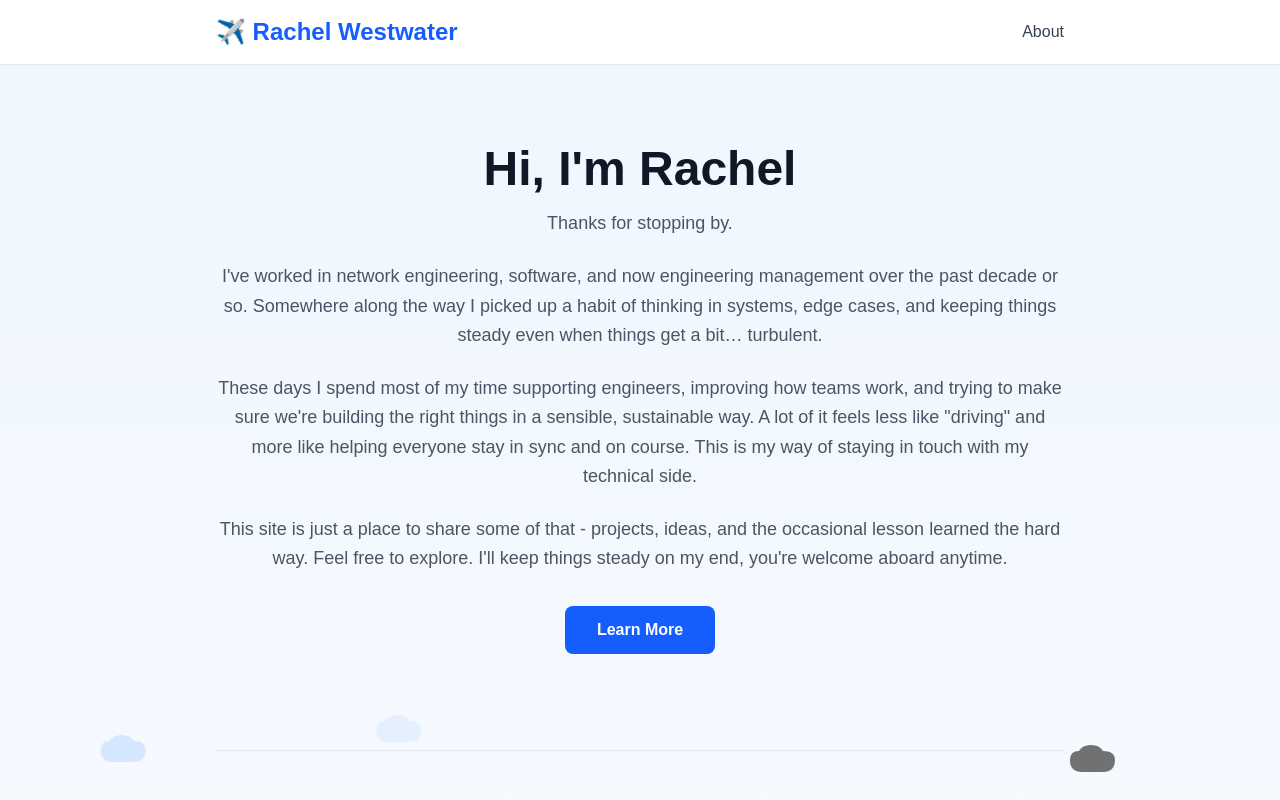
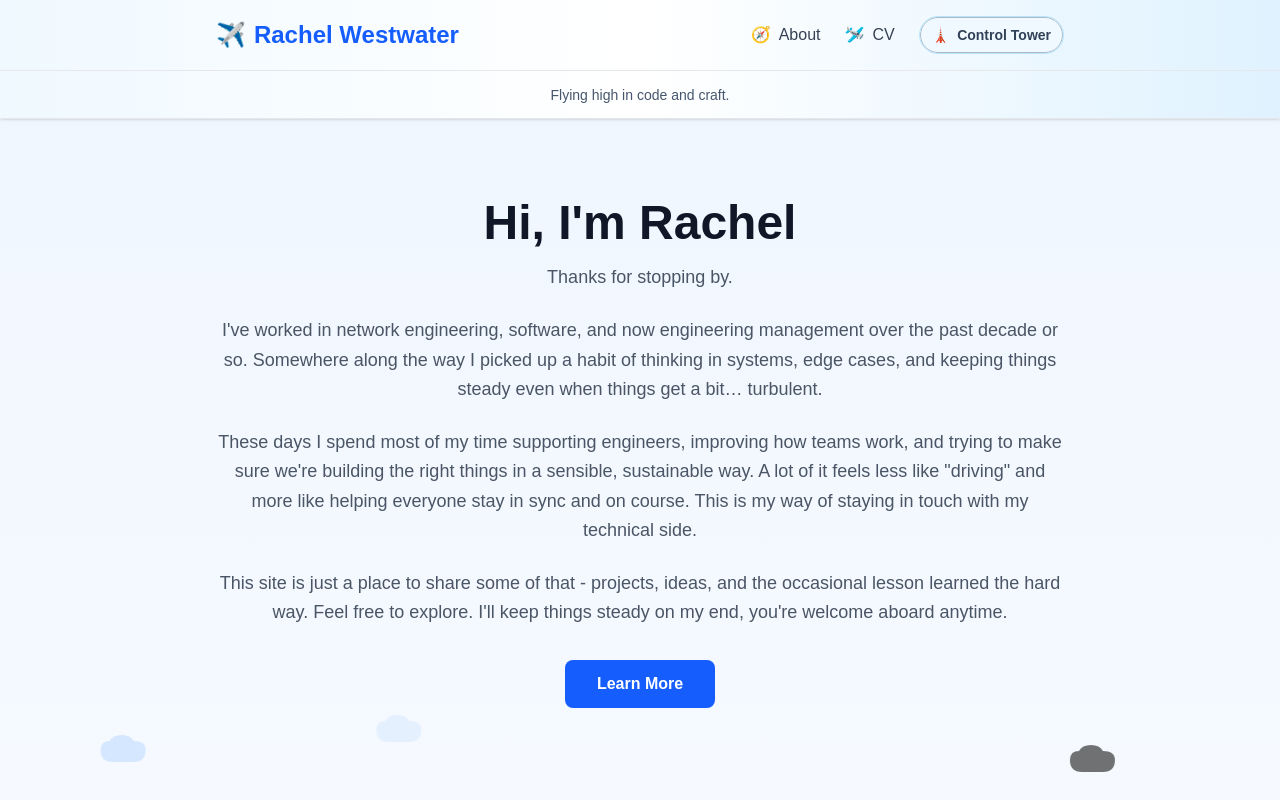
Before and after one commit to rwestwater/rachwest-flightdeck, a Next.js app: page /rachwest-flightdeck/ in a window 1280 px wide. Shown: the top 800 px of the page. Built offline with nearby package versions, Linux system fonts and the light colour scheme.

Commit message:
adding new numberless cv

```diff
--- a/src/app/globals.css
+++ b/src/app/globals.css
@@ -53,11 +53,89 @@ body {
   }
 }
 
+@keyframes airplane-fly {
+  0% {
+    transform: translateX(-120%) translateY(0);
+    opacity: 0;
+  }
+  10% {
+    opacity: 1;
+  }
+  90% {
+    opacity: 1;
+  }
+  100% {
+    transform: translateX(120%) translateY(-6px);
+    opacity: 0;
+  }
+}
+
+@keyframes tagline-fade {
+  0%, 22%, 100% {
+    opacity: 0;
+    transform: translateY(6px);
+  }
+  25%, 45% {
+    opacity: 1;
+    transform: translateY(0);
+  }
+}
+
 .cloud {
   position: absolute;
   width: 120px;
   height: 60px;
   animation: float 6s ease-in-out infinite;
+}
+
+.airplane {
+  animation: airplane-fly 10s ease-in-out infinite;
+}
+
+.control-tower-ring {
+  position: absolute;
+  inset: 0;
+  border: 1px solid currentColor;
+  border-radius: 9999px;
+  opacity: 0.35;
+  box-shadow: 0 0 0 1px rgba(56, 189, 248, 0.2);
+  animation: radar-sweep 6s linear infinite;
+}
+
+@keyframes radar-sweep {
+  0% {
+    transform: rotate(0deg);
+  }
+  100% {
+    transform: rotate(360deg);
+  }
+}
+
+.tagline-rotate {
+  position: relative;
+}
+
+.tagline-rotate span {
+  position: absolute;
+  inset: 0;
+  display: inline-flex;
+  align-items: center;
+  justify-content: center;
+  width: 100%;
+  opacity: 0;
+  animation: tagline-fade 12s ease-in-out infinite;
+}
+
+.tagline-rotate span:nth-child(1) {
+  animation-delay: 0s;
+}
+
+.tagline-rotate span:nth-child(2) {
+  animation-delay: 4s;
+}
+
+.tagline-rotate span:nth-child(3) {
+  animation-delay: 8s;
 }
 
 .cloud-1 {
@@ -80,7 +158,9 @@ body {
 
 /* Respect user's motion preferences */
 @media (prefers-reduced-motion: reduce) {
-  .cloud {
+  .cloud,
+  .airplane,
+  .tagline-rotate span {
     animation: none;
   }
 }
--- a/src/app/page.tsx
+++ b/src/app/page.tsx
@@ -4,17 +4,43 @@ export default function Home() {
   return (
     <div className="min-h-screen bg-gradient-to-b from-blue-50 to-white dark:from-slate-900 dark:to-slate-800">
       {/* Navigation */}
-      <nav className="bg-white dark:bg-slate-950 border-b border-gray-200 dark:border-gray-700 sticky top-0 z-50">
-        <div className="max-w-4xl mx-auto px-6 py-4 flex justify-between items-center">
+      <nav className="relative bg-gradient-to-r from-sky-50 via-white to-sky-100 dark:from-slate-950 dark:via-slate-900 dark:to-slate-800 border-b border-gray-200 dark:border-gray-700 sticky top-0 z-50 shadow-sm">
+        <div className="max-w-4xl mx-auto px-6 py-4 flex flex-wrap items-center justify-between gap-4">
           <Link href="/">
-            <h1 className="text-2xl font-bold text-blue-600 dark:text-blue-400 hover:text-blue-700 dark:hover:text-blue-300 cursor-pointer">
-              ✈️ Rachel Westwater
+            <h1 className="text-2xl font-bold text-blue-600 dark:text-blue-400 hover:text-blue-700 dark:hover:text-blue-300 cursor-pointer flex items-center gap-2">
+              <span aria-hidden="true">✈️</span>
+              <span>Rachel Westwater</span>
             </h1>
           </Link>
-          <div className="flex gap-8">
-            <a href="#about" className="text-gray-700 dark:text-gray-300 hover:text-blue-600 dark:hover:text-blue-400">
+
+          <div className="flex items-center gap-6">
+            <a href="#about" className="flex items-center gap-2 text-gray-700 dark:text-gray-300 hover:text-blue-600 dark:hover:text-blue-400 transition-colors">
+              <span aria-hidden="true">🧭</span>
               About
             </a>
+            <a href="https://rwestwater.github.io/rachwest-flightdeck/ky_r_westwater_2026.pdf" className="flex items-center gap-2 text-gray-700 dark:text-gray-300 hover:text-blue-600 dark:hover:text-blue-400 transition-colors">
+              <span aria-hidden="true">🛩️</span>
+              CV
+            </a>
+            <div className="control-tower hidden sm:flex items-center gap-2 rounded-full border border-sky-200 bg-sky-50 px-3 py-2 text-sm font-semibold text-slate-700 dark:border-slate-600 dark:bg-slate-900 dark:text-slate-200 relative overflow-hidden">
+              <span className="control-tower-ring absolute inset-0 opacity-40"></span>
+              <span className="relative z-10">🗼</span>
+              <span className="relative z-10">Control Tower</span>
+            </div>
+          </div>
+        </div>
+
+        <div className="relative h-12 overflow-hidden border-t border-gray-200 dark:border-gray-700">
+          <div className="airplane absolute -left-28 top-1/2 -translate-y-1/2 text-sky-500 dark:text-sky-300">
+            <svg viewBox="0 0 24 24" className="w-10 h-10">
+              <path d="M2 12l20-8-2 8 2 8-20-8z" fill="currentColor" />
+            </svg>
+          </div>
+
+          <div className="tagline-rotate relative h-full text-sm text-slate-600 dark:text-slate-400">
+            <span>Flying high in code and craft.</span>
+            <span>Navigating full-stack skies with calm.</span>
+            <span>Helping teams stay on course.</span>
           </div>
         </div>
       </nav>
```
Also changed, not shown: 1 other file (tests, documents, lock files or other folders).
